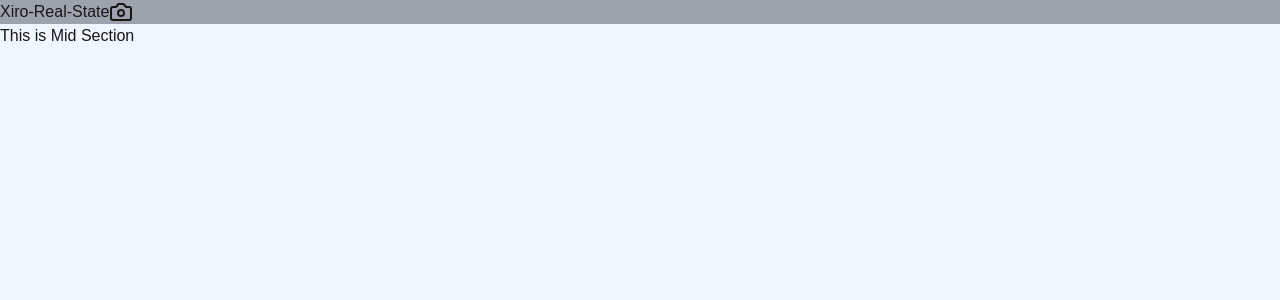
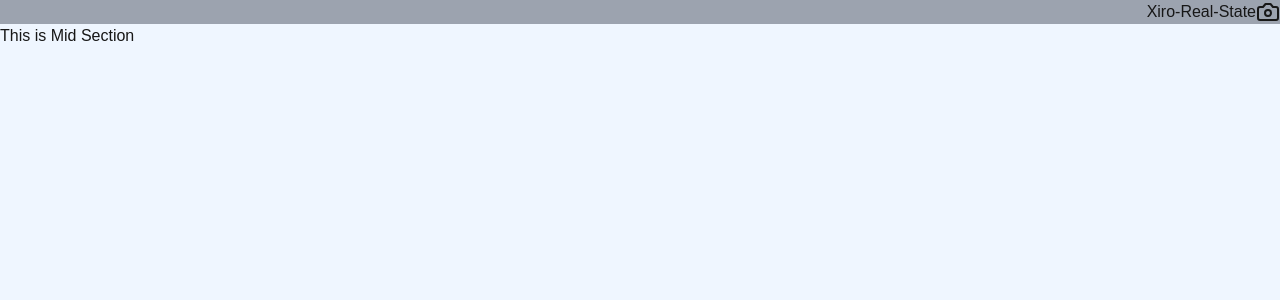
Before and after one commit to xirocodex/xiro-real-state, a Next.js app: page / in a window 1280 px wide. Shown: the top 300 px of the page. Built offline with nearby package versions, Linux system fonts and the light colour scheme.

Commit message:
update 2

```diff
--- a/app/page.tsx
+++ b/app/page.tsx
@@ -3,7 +3,7 @@ import { Camera } from 'lucide-react'
 export default function page() {
   return (
     <div>
-      <div className="flex bg-gray-400">
+      <div className="flex bg-gray-400 justify-end">
         <div>Xiro-Real-State</div>
         <div>
           {' '}
```
